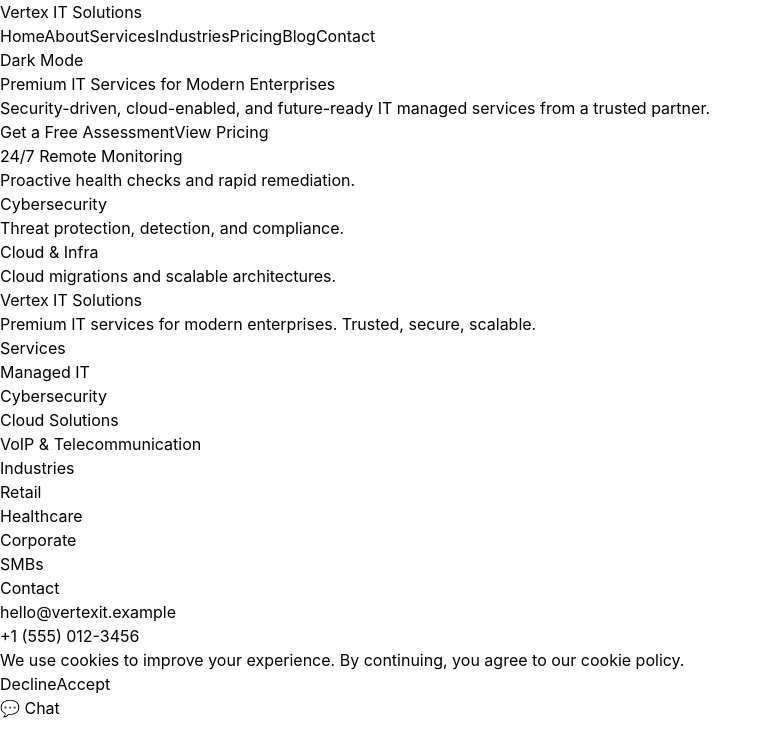
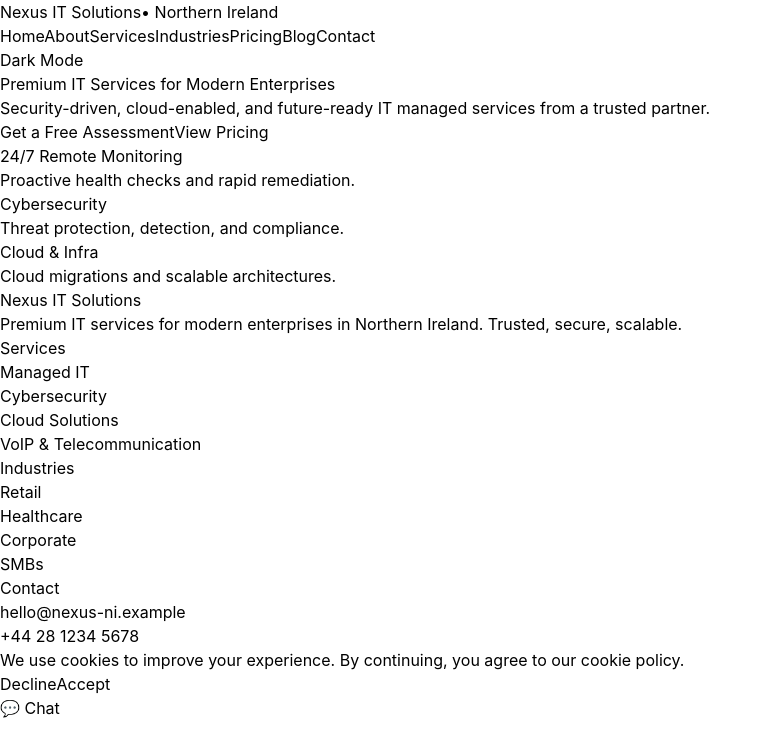
Before and after one commit to martymcquaid/it-site, a React (Vite) app: page / in a window 1280 px wide. Shown: the top 756 px of the page, without its empty margins (0-770 px from the left). Built offline with nearby package versions, Linux system fonts and the light colour scheme; the HTML template or start-up script is replaced by a standard one.

Commit message:
AI edit: /root/ChitterChat/team-call-connect/TwilioAPIService/chipify_projects/11686527-6fca-4a93-a66a-0be6900f229d/src/components/Layout.tsx

```diff
--- a/src/components/Layout.tsx
+++ b/src/components/Layout.tsx
@@ -39,7 +39,8 @@
     <header className="sticky top-0 z-50 w-full bg-white/90 backdrop-blur-md shadow-sm dark:bg-slate-900/90">
       <div className="max-w-7xl mx-auto px-4 sm:px-6 lg:px-8 flex items-center justify-between h-16">
         <div className="flex items-center space-x-3">
-          <span className="text-xl font-extrabold tracking-tight text-indigo-600">Vertex IT Solutions</span>
+          <span className="text-xl font-extrabold tracking-tight text-indigo-600">Nexus IT Solutions</span>
+          <span className="text-sm text-slate-500 hidden md:inline-block">• Northern Ireland</span>
         </div>
         <nav className="hidden md:flex space-x-6">
           {NAV_ITEMS.map((n) => (
@@ -59,8 +60,8 @@
     <footer className="bg-slate-900 text-slate-100 mt-20">
       <div className="max-w-7xl mx-auto px-4 sm:px-6 lg:px-8 py-12 grid md:grid-cols-4 gap-8">
         <div>
-          <div className="font-bold text-lg mb-2">Vertex IT Solutions</div>
-          <p className="text-sm text-slate-300">Premium IT services for modern enterprises. Trusted, secure, scalable.</p>
+          <div className="font-bold text-lg mb-2">Nexus IT Solutions</div>
+          <p className="text-sm text-slate-300">Premium IT services for modern enterprises in Northern Ireland. Trusted, secure, scalable.</p>
         </div>
         <div>
           <div className="font-semibold mb-2">Services</div>
@@ -82,8 +83,8 @@
         </div>
         <div>
           <div className="font-semibold mb-2">Contact</div>
-          <div className="text-sm text-slate-300">hello@vertexit.example</div>
-          <div className="text-sm text-slate-300 mt-1">+1 (555) 012-3456</div>
+          <div className="text-sm text-slate-300">hello@nexus-ni.example</div>
+          <div className="text-sm text-slate-300 mt-1">+44 28 1234 5678</div>
         </div>
       </div>
     </footer>
@@ -127,3 +128,4 @@
 }
 
 export default Layout
+export { Navbar, Footer }
```
